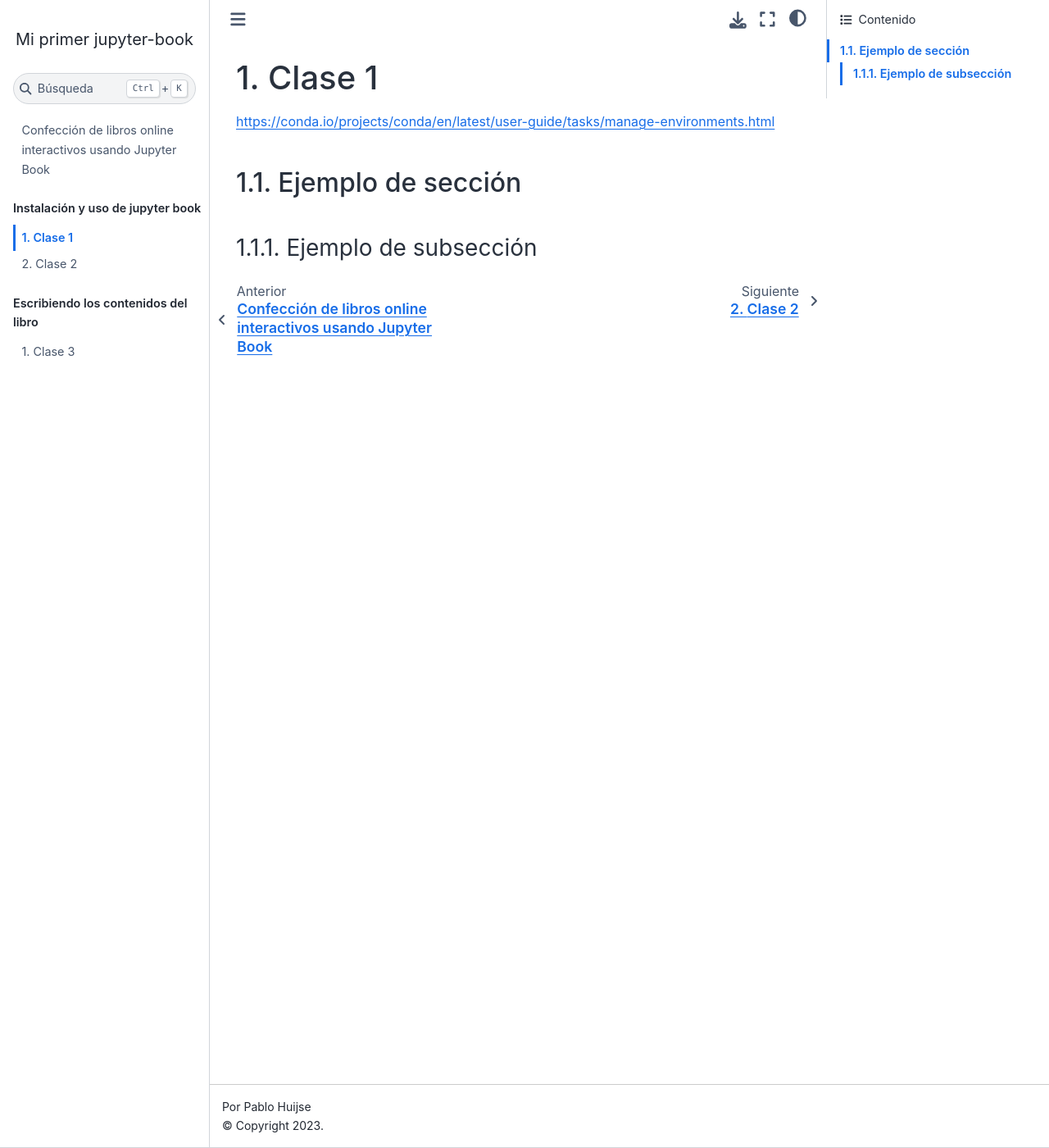
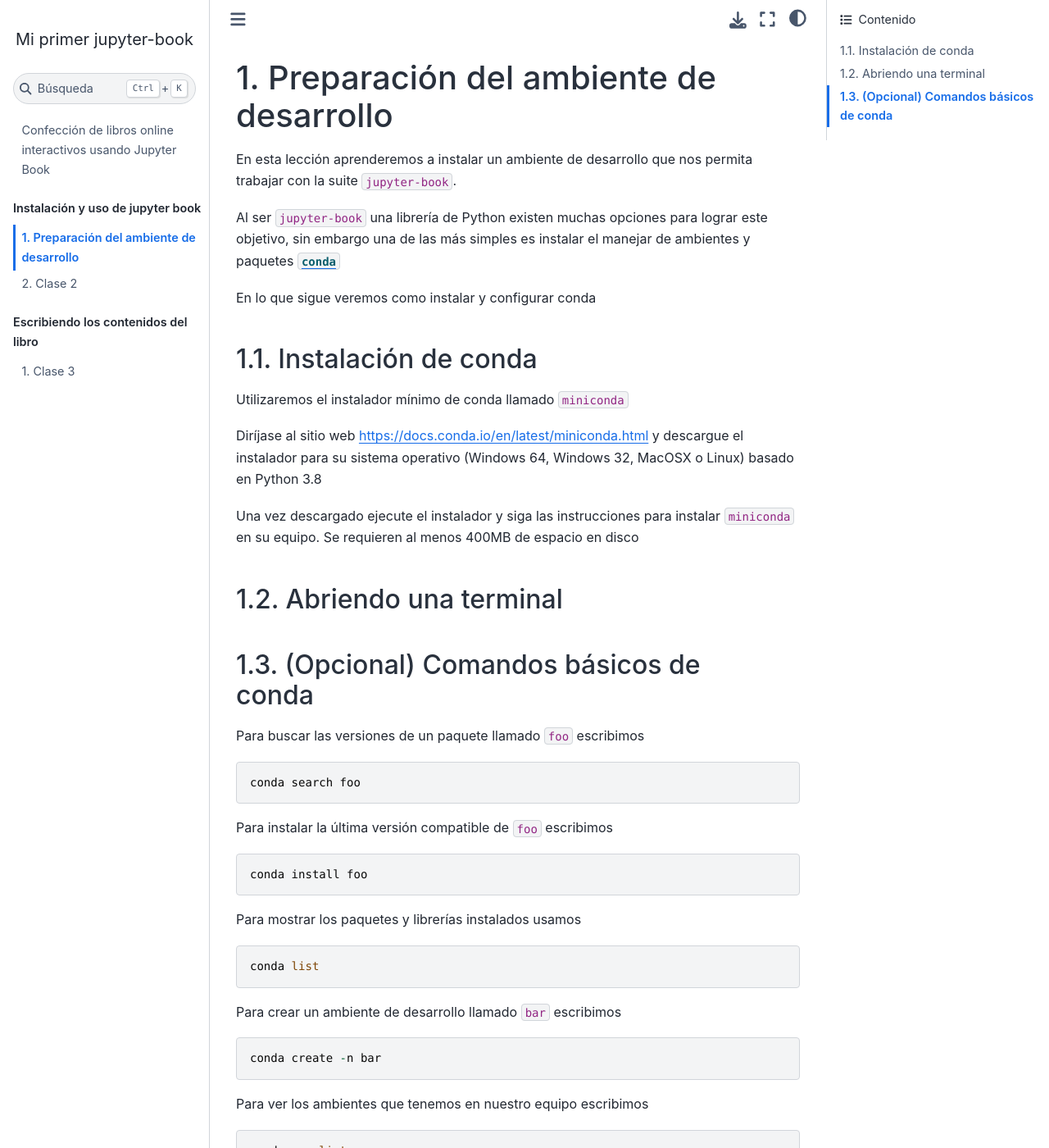
Before and after one commit to phuijse/JupyterBookUACh, a Jupyter Book: the page built from contenidos/unidad1/clase1.md, in a window 1280 px wide and 1400 px high. Shown: the whole window at 82% size. Built offline with Jupyter Book 1.0.4 settings and Sphinx 7.4.7 and the Sphinx Book theme 1.1.4, drawn with Linux system fonts in a browser that asks for light colours; some of the changed text lies outside the part shown.

Commit message:
conda install

````diff
--- a/contenidos/unidad1/clase1.md
+++ b/contenidos/unidad1/clase1.md
@@ -1,10 +1,68 @@
-# Clase 1
+# Preparación del ambiente de desarrollo
 
-https://conda.io/projects/conda/en/latest/user-guide/tasks/manage-environments.html
+En esta lección aprenderemos a instalar un ambiente de desarrollo que nos permita trabajar con la suite `jupyter-book`.
 
-```{tableofcontents}
+Al ser `jupyter-book` una librería de Python existen muchas opciones para lograr este objetivo, sin embargo una de las más simples es instalar el manejar de ambientes y paquetes [`conda`](https://conda.io/projects/conda/en/latest/user-guide/tasks/manage-environments.html)
+
+En lo que sigue veremos como instalar y configurar conda
+
+## Instalación de conda
+
+Utilizaremos el instalador mínimo de conda llamado `miniconda`
+
+Diríjase al sitio web https://docs.conda.io/en/latest/miniconda.html y descargue el instalador para su sistema operativo (Windows 64, Windows 32, MacOSX o Linux) basado en Python 3.8
+
+Una vez descargado ejecute el instalador y siga las instrucciones para instalar `miniconda` en su equipo. Se requieren al menos 400MB de espacio en disco
+
+## Abriendo una terminal
+
+
+## (Opcional) Comandos básicos de conda
+
+Para buscar las versiones de un paquete llamado `foo` escribimos
+
+```
+conda search foo
 ```
 
-## Ejemplo de sección
+Para instalar la última versión compatible de `foo` escribimos
 
-### Ejemplo de subsección
+```
+conda install foo
+```
+
+Para mostrar los paquetes y librerías instalados usamos
+
+```
+conda list
+```
+
+Para crear un ambiente de desarrollo llamado `bar` escribimos
+
+```
+conda create -n bar
+```
+
+Para ver los ambientes que tenemos en nuestro equipo escribimos
+
+```
+conda env list
+```
+
+Para activar un ambiente llamado `bar` usamos
+
+```
+conda activate bar
+```
+
+Para borrar un paqueta llamado `foo` escribimos
+
+```
+conda remove foo
+```
+
+y para borrar un ambiente llamado `bar` usamos
+
+```
+conda env remove -n bar
+```
````
